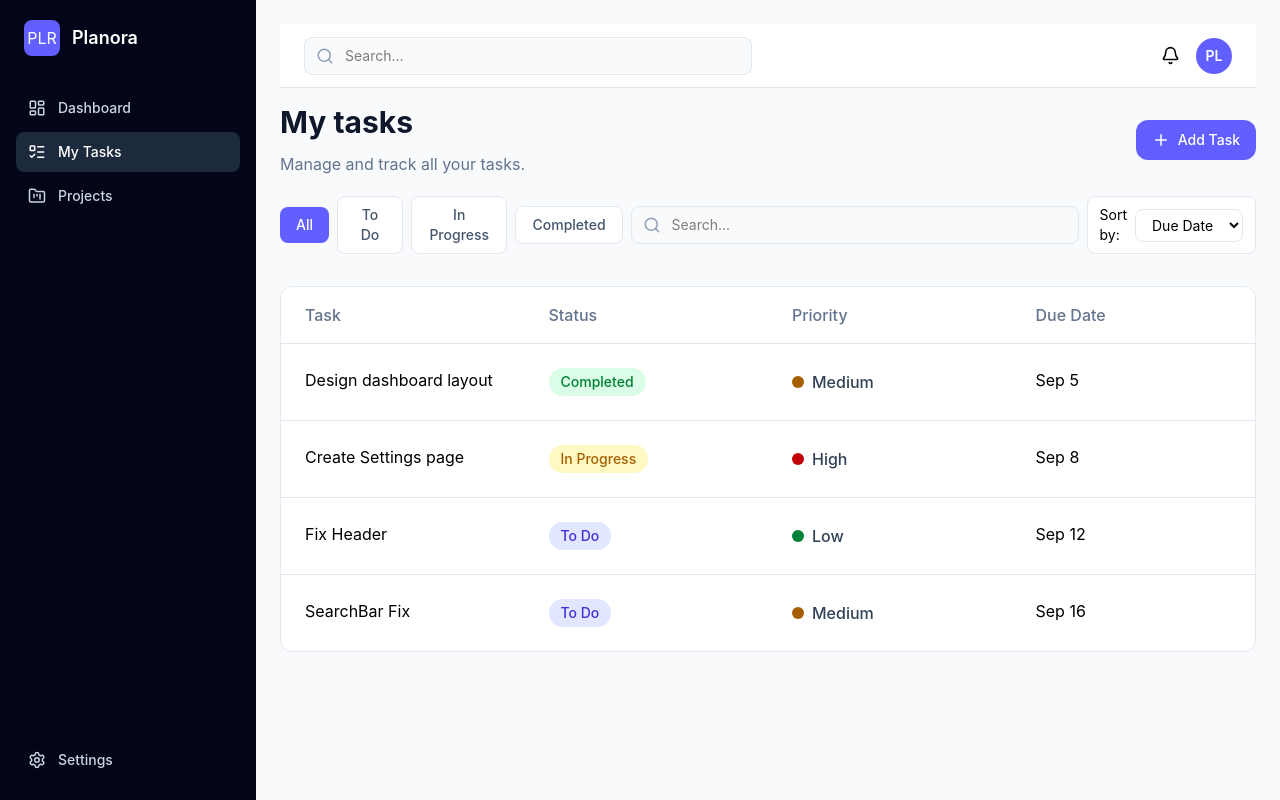
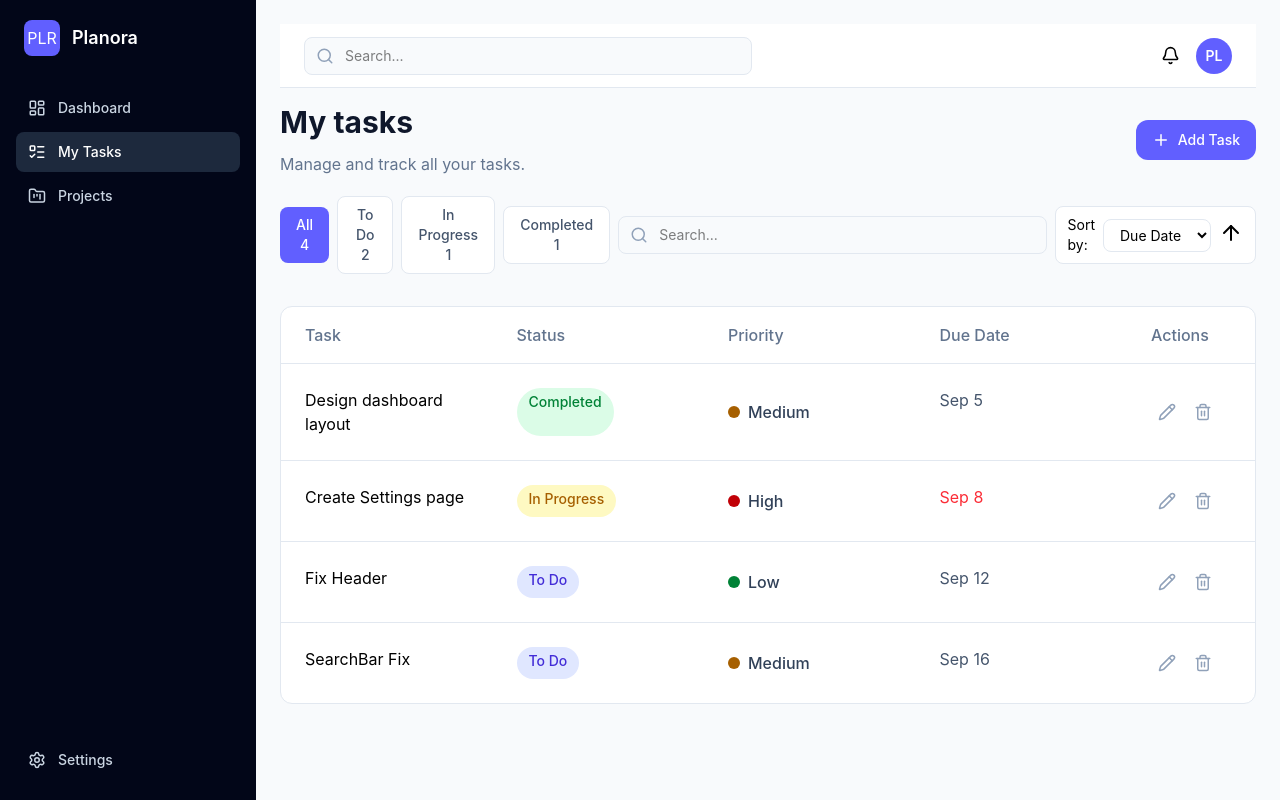
Before and after one commit to SombDdy/Planora, a React (Vite) app: page /tasks in a window 1280 px wide. Built offline with nearby package versions, Linux system fonts and the light colour scheme.

Commit message:
Task page fixes
Task page fixes

```diff
--- a/src/pages/TasksPage.tsx
+++ b/src/pages/TasksPage.tsx
@@ -1,4 +1,12 @@
-import { Plus, Search, X } from "lucide-react";
+import {
+  Plus,
+  Search,
+  X,
+  Trash2,
+  Pencil,
+  ArrowUp,
+  ArrowDown,
+} from "lucide-react";
 import { tasks } from "../data/dashboard";
 import { useState } from "react";
 import { getPriorityClasses, getStatusClasses } from "../utils/taskStyles";
@@ -16,6 +24,9 @@ export function TasksPage() {
   const [taskList, setTaskList] = useState(tasks);
   const [titleError, setTitleError] = useState("");
   const [dateError, setDateError] = useState("");
+  const [editingTaskId, setEditingTaskId] = useState<number | null>(null);
+  const [deletingTaskId, setDeletingTaskId] = useState<number | null>(null);
+  const [sortDirection, setSortDirection] = useState<"asc" | "desc">("asc");
 
   const resetForm = () => {
     setTaskTitle("");
@@ -34,11 +45,9 @@ export function TasksPage() {
       if (!taskDueDate) {
         setDateError("Due Date is required");
       }
-      if (!taskTitle || !taskDueDate){
       return;
     }
-      return;
-    }
+
     const newTask = {
       id: Date.now(),
       title: taskTitle,
@@ -50,6 +59,55 @@ export function TasksPage() {
     resetForm();
     setOpenedModal(false);
   };
+
+  const handleDeleteTask = (id: number) => {
+    const updatedTasks = taskList.filter((task) => task.id !== id);
+    setTaskList(updatedTasks);
+  };
+
+  const handleEditTask = (id: number) => {
+    const editedTask = taskList.find((task) => task.id === id);
+    if (!editedTask) {
+      return;
+    }
+    setEditingTaskId(editedTask.id);
+    setTaskTitle(editedTask.title);
+    setTaskStatus(editedTask.status);
+    setTaskPriority(editedTask.priority);
+    setTaskDueDate(editedTask.dueDate);
+    setOpenedModal(true);
+  };
+
+  const handleUpdateTask = () => {
+    const updateTasks = taskList.map((task) =>
+      task.id === editingTaskId
+        ? {
+            ...task,
+            title: taskTitle,
+            status: taskStatus,
+            priority: taskPriority,
+            dueDate: taskDueDate,
+          }
+        : task,
+    );
+    setTaskList(updateTasks);
+    resetForm();
+    setEditingTaskId(null);
+    setOpenedModal(false);
+  };
+
+  const handleResetFilter = () => {
+    setActiveFilter("All");
+    setSortBy("Due Date");
+    setSortDirection("asc");
+    setSearchTask("");
+  };
+
+  const hasActiveFilters =
+    activeFilter !== "All" ||
+    searchTask !== "" ||
+    sortBy !== "Due Date" ||
+    sortDirection !== "asc";
 
   const filters = ["All", "To Do", "In Progress", "Completed"];
   const filteredTasks =
@@ -82,15 +140,18 @@ export function TasksPage() {
   };
 
   const sortedTasks = [...searchedTasks].sort((a, b) => {
+    let result = 0;
     if (sortBy === "Due Date") {
-      return new Date(a.dueDate).getTime() - new Date(b.dueDate).getTime();
+      result = new Date(a.dueDate).getTime() - new Date(b.dueDate).getTime();
     } else if (sortBy === "Priority") {
-      return priorityOrder[a.priority] - priorityOrder[b.priority];
+      result = priorityOrder[a.priority] - priorityOrder[b.priority];
     } else if (sortBy === "Status") {
-      return statusOrder[a.status] - statusOrder[b.status];
+      result = statusOrder[a.status] - statusOrder[b.status];
     }
-    return 0;
+    return sortDirection === "asc" ? result : -result;
   });
+
+  const deletingTask = taskList.find((task) => task.id === deletingTaskId);
 
   return (
     <div>
@@ -102,7 +163,10 @@ export function TasksPage() {
           </p>
         </div>
         <button
-          onClick={() => setOpenedModal(true)}
+          onClick={() => {
+            setEditingTaskId(null);
+            setOpenedModal(true);
+          }}
           className="flex items-center justify-center gap-2 px-4 py-2.5 text-sm font-medium text-white rounded-xl bg-indigo-500 transition hover:bg-indigo-600 "
         >
           <Plus size={18} /> Add Task
@@ -119,7 +183,7 @@ export function TasksPage() {
             }`}
             onClick={() => setActiveFilter(filter)}
           >
-            {filter}
+            {`${filter}  ${filter === "All" ? taskList.length : taskList.filter((task) => task.status === filter).length}`}
           </button>
         ))}
         <div className="relative w-full max-w-md">
@@ -132,8 +196,16 @@ export function TasksPage() {
             placeholder="Search..."
             value={searchTask}
             onChange={(e) => setSearchTask(e.target.value)}
-            className="w-full rounded-lg border border-slate-200 bg-slate-50 py-2 pl-10 pr-4 text-sm outline-none transition focus:border-indigo-500 focus:ring-2 focus:ring-indigo-100"
+            className="w-full rounded-lg border border-slate-200 bg-slate-50 py-2 pl-10 pr-10 text-sm outline-none transition focus:border-indigo-500 focus:ring-2 focus:ring-indigo-100"
           />
+          {searchTask && (
+            <button
+              onClick={() => setSearchTask("")}
+              className="absolute right-3 top-1/2 flex -translate-y-1/2 items-center justify-center text-slate-400 transition hover:text-slate-700"
+            >
+              <X />
+            </button>
+          )}
         </div>
         <div className="flex items-center gap-2 rounded-lg border border-slate-200 bg-white px-3 py-2 text-sm">
           <p>Sort by:</p>
@@ -146,19 +218,51 @@ export function TasksPage() {
             <option>Priority</option>
             <option>Status</option>
           </select>
+          <div>
+            <button
+              onClick={() =>
+                setSortDirection(sortDirection === "asc" ? "desc" : "asc")
+              }
+            >
+              {sortDirection === "asc" ? <ArrowUp /> : <ArrowDown />}
+            </button>
           </div>
         </div>
+        {hasActiveFilters && (
+          <button
+            onClick={handleResetFilter}
+            className="rounded-lg border border-slate-200 bg-white px-3 py-2 text-sm font-medium text-slate-600 transition hover:bg-slate-50 hover:text-slate-900"
+          >
+            Reset filters
+          </button>
+        )}
+      </div>
       <div className="overflow-hidden rounded-xl border border-slate-200 bg-white mt-8">
-        <div className="grid grid-cols-4 px-6 py-4 gap-12 border-b border-slate-200">
+        <div className="grid grid-cols-[2fr_2fr_2fr_2fr_80px] items-center px-6 py-4 gap-12 border-b border-slate-200">
           <p className="text-base font-medium text-slate-500">Task</p>
           <p className="text-base font-medium text-slate-500">Status</p>
           <p className="text-base font-medium text-slate-500">Priority</p>
           <p className="text-base font-medium text-slate-500">Due Date</p>
+          <p className="text-base font-medium text-slate-500">Actions</p>
         </div>
-        {sortedTasks.map((task) => (
+        {sortedTasks.length > 0 ? (
+          sortedTasks.map((task) => {
+            const today = new Date();
+
+            const todayString = `${today.getFullYear()}-${String(
+              today.getMonth() + 1,
+            ).padStart(2, "0")}-${String(today.getDate()).padStart(2, "0")}`;
+            const isOverdue =
+              task.dueDate < todayString &&
+              task.status !== "Completed";
+            const isDueToday =
+              task.dueDate === todayString &&
+              task.status !== "Completed";
+
+            return (
               <div
                 key={task.id}
-            className="grid grid-cols-4 p-6 gap-12 border-b border-slate-200 last:border-b-0"
+                className="grid grid-cols-[2fr_2fr_2fr_2fr_80px] p-6 gap-12 border-b border-slate-200 last:border-b-0"
               >
                 <p>{task.title}</p>
                 <p
@@ -174,9 +278,35 @@ export function TasksPage() {
                     {task.priority}
                   </span>
                 </div>
-            <p>{formatDate(task.dueDate)}</p>
+                <p
+                  className={`${isOverdue === true ? "text-red-500" : isDueToday === true ? "text-amber-500" : "text-slate-600"}`}
+                >
+                  {formatDate(task.dueDate)}
+                </p>
+                <div className="flex items-center gap-1">
+                  <button
+                    onClick={() => handleEditTask(task.id)}
+                    className="flex h-8 w-8 items-center justify-center rounded-lg text-slate-400 transition hover:bg-indigo-50 hover:text-indigo-500"
+                  >
+                    <Pencil size={18} />
+                  </button>
+                  <button
+                    onClick={() => setDeletingTaskId(task.id)}
+                    className="flex h-8 w-8 items-center justify-center rounded-lg text-slate-400 transition hover:bg-red-50 hover:text-red-500"
+                  >
+                    <Trash2 size={18} />
+                  </button>
                 </div>
-        ))}
+              </div>
+            );
+          })
+        ) : (
+          <div className="py-12 text-center">
+            <p className="text-base font-medium text-slate-700">
+              No tasks found
+            </p>
+          </div>
+        )}
       </div>
       {openedModal && (
         <div className="fixed inset-0 z-50 flex items-center justify-center bg-black/40">
@@ -184,14 +314,18 @@ export function TasksPage() {
             <div className="flex items-start justify-between">
               <div>
                 <h2 className="text-xl font-semibold text-slate-900">
-                  Add Task
+                  {editingTaskId ? "Editing Task" : "Add Task"}
                 </h2>
 
                 <p className="mt-1 text-sm text-slate-500">Create a new task</p>
               </div>
 
               <button
-                onClick={() => setOpenedModal(false)}
+                onClick={() => {
+                  resetForm();
+                  setEditingTaskId(null);
+                  setOpenedModal(false);
+                }}
                 className="rounded-lg p-2 text-slate-400 transition hover:bg-slate-100 hover:text-slate-700"
               >
                 <X size={20} />
@@ -204,7 +338,10 @@ export function TasksPage() {
               <input
                 type="text"
                 value={taskTitle}
-                onChange={(e) => {setTaskTitle(e.target.value); setTitleError("")}}
+                onChange={(e) => {
+                  setTaskTitle(e.target.value);
+                  setTitleError("");
+                }}
                 placeholder="Enter task title..."
                 className="w-full rounded-lg border border-slate-200 bg-slate-50 px-3 py-2 text-sm outline-none transition focus:border-indigo-500 focus:ring-2 focus:ring-indigo-100"
               />
@@ -249,7 +386,10 @@ export function TasksPage() {
               <input
                 type="date"
                 value={taskDueDate}
-                onChange={(e) => {setTaskDueDate(e.target.value); setDateError("")}}
+                onChange={(e) => {
+                  setTaskDueDate(e.target.value);
+                  setDateError("");
+                }}
                 className="rounded-lg border border-slate-200 bg-slate-50 px-3 py-2 text-sm outline-none transition focus:border-indigo-500 focus:ring-2 focus:ring-indigo-100"
               />
               {dateError && (
@@ -260,6 +400,7 @@ export function TasksPage() {
               <button
                 onClick={() => {
                   resetForm();
+                  setEditingTaskId(null);
                   setOpenedModal(false);
                 }}
                 className="rounded-lg border border-slate-200 bg-white px-4 py-2 text-sm font-medium text-slate-700 transition hover:bg-slate-50"
@@ -267,10 +408,39 @@ export function TasksPage() {
                 Cancel
               </button>
               <button
-                onClick={handleAddTask}
+                onClick={editingTaskId ? handleUpdateTask : handleAddTask}
                 className="rounded-lg bg-indigo-500 px-4 py-2 text-sm font-medium text-white transition hover:bg-indigo-600"
               >
-                Add Task
+                {editingTaskId ? "Edit Task" : "Add Task"}
+              </button>
+            </div>
+          </div>
+        </div>
+      )}
+      {deletingTaskId !== null && (
+        <div className="fixed inset-0 z-50 flex items-center justify-center bg-black/40">
+          <div className="w-full max-w-sm rounded-xl bg-white p-6 shadow-xl">
+            <h2 className="text-xl font-semibold text-slate-900">
+              Delete Task
+            </h2>
+            <p className="mt-2 text-sm text-slate-500">
+              {`Are you sure you want to delete "${deletingTask?.title}" task?`}
+            </p>
+            <div className="mt-6 flex justify-end gap-3">
+              <button
+                onClick={() => setDeletingTaskId(null)}
+                className="rounded-lg border border-slate-200 bg-white px-4 py-2 text-sm font-medium text-slate-700 transition hover:bg-slate-50"
+              >
+                Cancel
+              </button>
+              <button
+                onClick={() => {
+                  handleDeleteTask(deletingTaskId);
+                  setDeletingTaskId(null);
+                }}
+                className="rounded-lg bg-indigo-500 px-4 py-2 text-sm font-medium text-white transition hover:bg-indigo-600"
+              >
+                Delete
               </button>
             </div>
           </div>
```
Also changed, not shown: src/pages/ProjectsPage.tsx (+15 -1 lines). Lines whose indentation alone changed are shown as unchanged.
